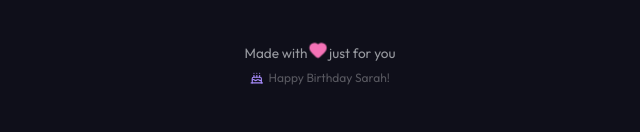
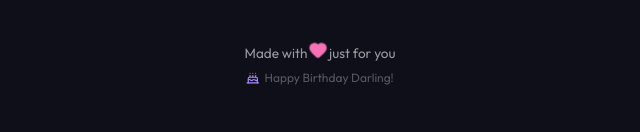
Before and after one commit to pnkjdeveloper/Birthday-baby, a plain HTML site: page index.html in a window 1280 px wide. Shown: the part 4839-4971 px from the top of the page, 320-960 px from the left. Drawn offline with nearby package versions, Linux system fonts and the light colour scheme.

Commit message:
Update birthday message in footer

```diff
--- a/index.html
+++ b/index.html
@@ -196,7 +196,7 @@
   <footer>
     <p>Made with <span class="heart"><i data-lucide="heart"></i></span> just for you</p>
     <p style="margin-top:.5rem;font-size:.75rem;color:rgba(255,255,255,0.3)">
-      <span class="footer-cake"><i data-lucide="cake"></i> Happy Birthday Sarah!</span>
+      <span class="footer-cake"><i data-lucide="cake"></i> Happy Birthday Darling!</span>
     </p>
   </footer>
 </main>
```
